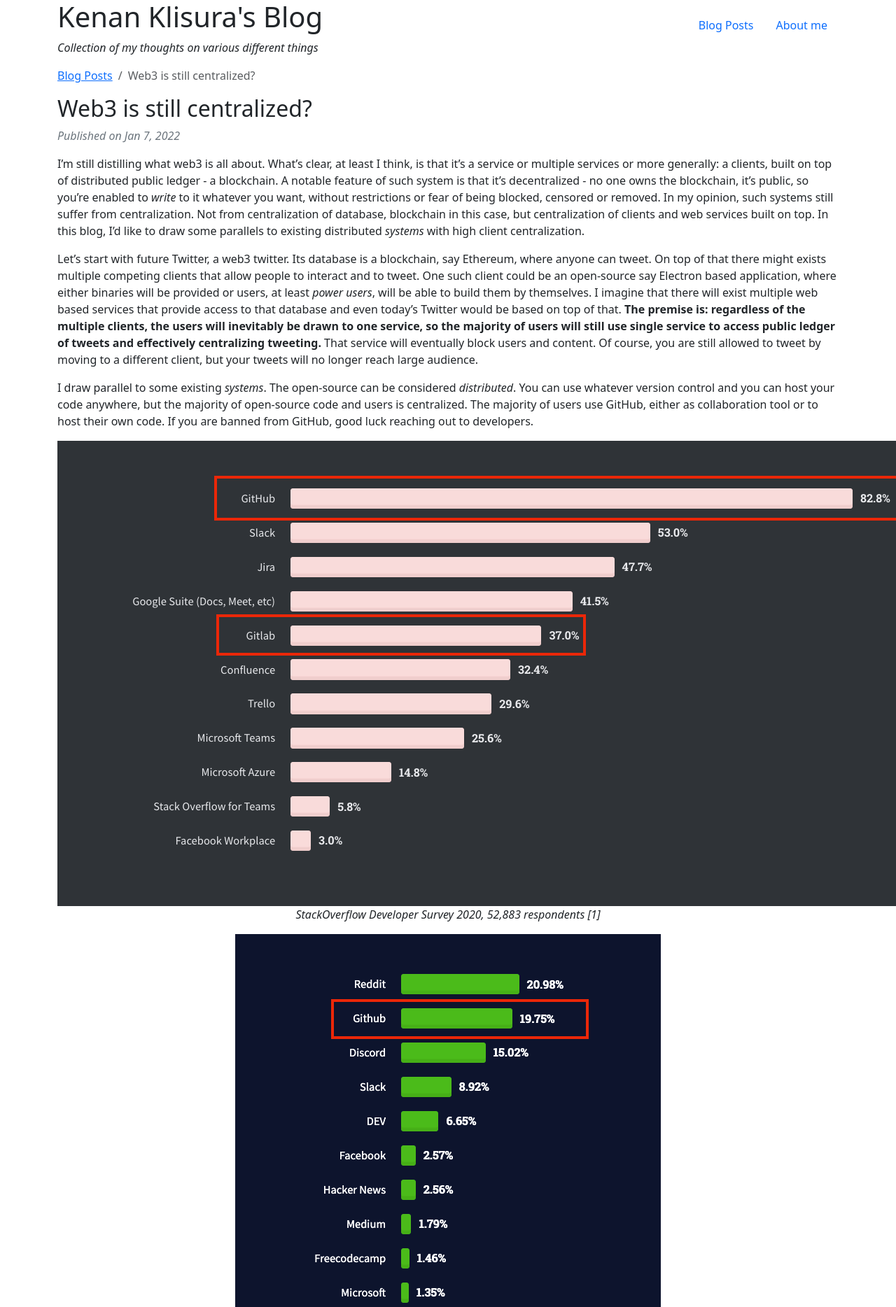
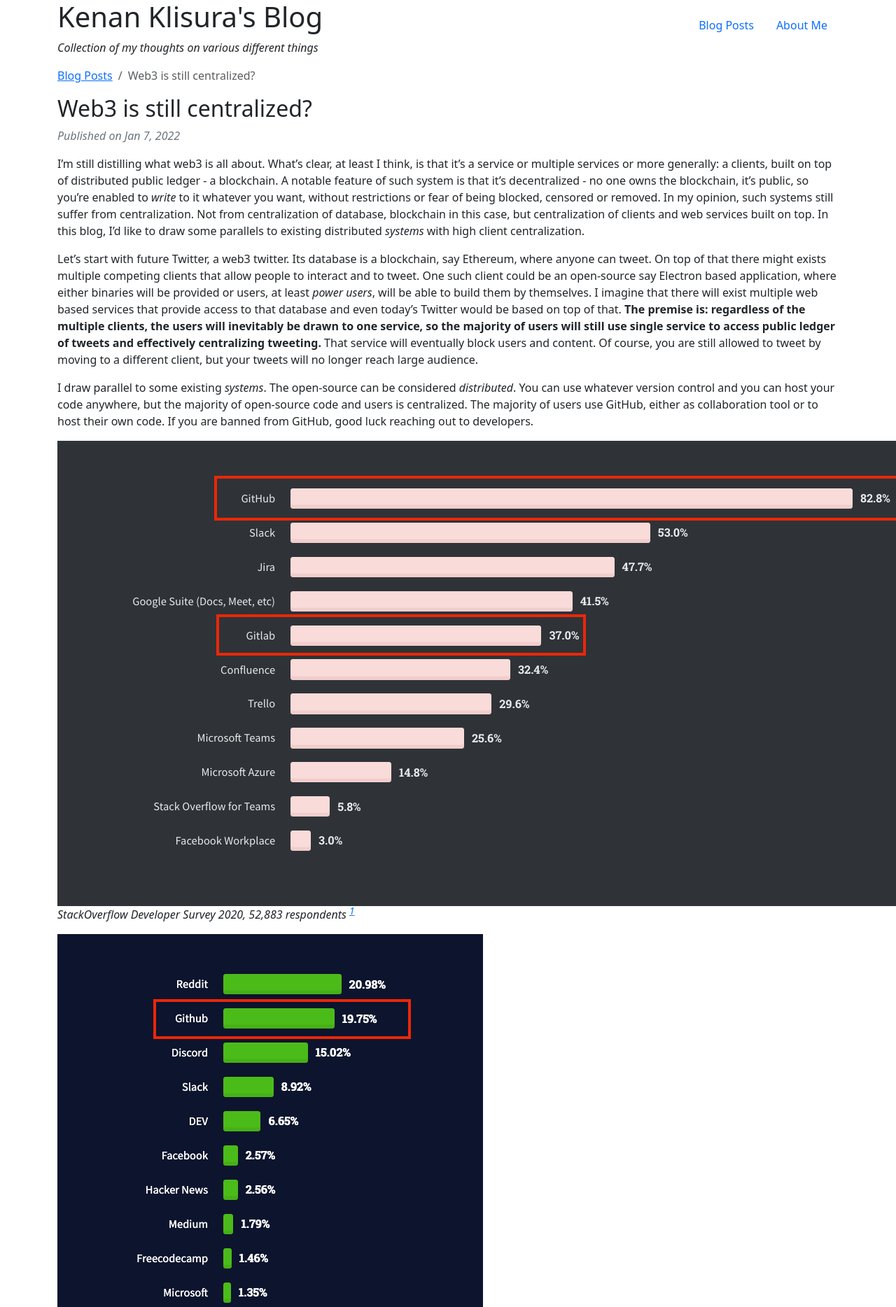
Before and after one commit to kklisura/kklisura.github.io, a Jekyll site: the page built from _posts/2022-01-07-web3-is-still-centralized.md, in a window 1280 px wide. Shown: the top 1868 px of the page at 70% size. Built offline with Jekyll 4.4.1, drawn with Linux system fonts in a browser that asks for light colours; some of the changed text lies outside the part shown.

Commit message:
Minor updates

```diff
--- a/_layouts/default.html
+++ b/_layouts/default.html
@@ -8,13 +8,17 @@
   </head>
   <body>
     <main class="container">
-      <header>
+      <header class="pb-3 pb-md-0">
         <div class="row">
           <div class="col">
             <h1>{{ site.title }}</h1>
           </div>
 
-          <div class="col d-flex align-items-end justify-content-end">
+          <p role="doc-subtitle" class="d-md-none">
+            <em>{{ site.sub-title }}</em>
+          </p>
+
+          <div class="col d-md-flex align-items-end justify-content-end">
             <ul class="nav nav-pills">
               {%- for path in site.header_pages -%}
                 {%- assign current_page = site.pages | where: "path", path | first -%}
@@ -33,12 +37,22 @@
           </div>
         </div>
 
-        <p role="doc-subtitle">
+        <p role="doc-subtitle" class="d-none d-md-block">
           <em>{{ site.sub-title }}</em>
         </p>
       </header>
 
       {{ content }}
     </main>
+
+    <footer class="container">
+      <hr class="border border-dark-subtle opacity-50">
+
+      <p>
+        <em>
+          by Kenan Klisura
+        </em>
+      </p>
+    </footer>
   </body>
 </html>
--- a/_posts/2022-01-07-web3-is-still-centralized.md
+++ b/_posts/2022-01-07-web3-is-still-centralized.md
@@ -13,21 +13,16 @@
 
 I draw parallel to some existing _systems_. The open-source can be considered _distributed_. You can use whatever version control and you can host your code anywhere, but the majority of open-source code and users is centralized. The majority of users use GitHub, either as collaboration tool or to host their own code. If you are banned from GitHub, good luck reaching out to developers.
 
-<p align="center">
-  <img src="/assets/images/web3-is-still-centralized/stackoverflow-developer-survey-2020.png" alt="StackOverflow Developer Survey 2020"/>
-  <em>StackOverflow Developer Survey 2020, 52,883 respondents [1]</em>
-</p>
-<p align="center">
-  <img src="/assets/images/web3-is-still-centralized/stackoverflow-developer-survey-2021.png" alt="StackOverflow Developer Survey 2021"/>
-  <em>StackOverflow Developer Survey 2021, 22,528 respondents [2]</em>
-</p>
+![StackOverflow Developer Survey 2020, 52,883 respondents](/assets/images/web3-is-still-centralized/stackoverflow-developer-survey-2020.png)
+*StackOverflow Developer Survey 2020, 52,883 respondents [^1]*
+
+![StackOverflow Developer Survey 2021, 22,528 respondents](/assets/images/web3-is-still-centralized/stackoverflow-developer-survey-2021.png)
+*StackOverflow Developer Survey 2021, 22,528 respondents [^2]*
 
 Another parallel is BitTorrent, a peer-to-peer file sharing, where files are distributed and decentralized. Majority of users use μTorrent.
 
-<p align="center">
-  <img src="/assets/images/web3-is-still-centralized/bittorrent-client-market-share-wikipedia.png" alt="StackOverflow Developer Survey 2021"/>
-  <em>Usage share of BitTorrent clients, Wikipedia [3][4]</em>
-</p>
+![Usage share of BitTorrent clients, Wikipedia](/assets/images/web3-is-still-centralized/bittorrent-client-market-share-wikipedia.png)
+*Usage share of BitTorrent clients, Wikipedia [^3] [^4]*
 
 If, for whatever reason, μTorrent introduces content filtering and blocking, majority of users won't be able to access your content. Now, I'm not claiming if this is good or bad, since it's kind of questionable what kind of content you are providing so BitTorrent clients need to block it, but that is besides the point. The point is that high client centralization, diminishes the underlying decentralization and I think that it's inevitable that will happen to web3 services as well.
 
@@ -40,10 +35,10 @@
 
 ## References
 
-[1] [StackOverflow Developer Survey 2020, Collaboration tools](https://insights.stackoverflow.com/survey/2020#technology-collaboration-tools-all-respondents) (stackoverflow.com)
+[^1]: [StackOverflow Developer Survey 2020, Collaboration tools](https://insights.stackoverflow.com/survey/2020#technology-collaboration-tools-all-respondents) (stackoverflow.com)
 
-[2] [StackOverflow Developer Survey 2020, Other communities public or private](https://insights.stackoverflow.com/survey/2021#stack-overflow-community-now-new-other-comms-names-other) (stackoverflow.com)
+[^2]: [StackOverflow Developer Survey 2020, Other communities public or private](https://insights.stackoverflow.com/survey/2021#stack-overflow-community-now-new-other-comms-names-other) (stackoverflow.com)
 
-[3] [Usage share of BitTorrent clients](https://en.wikipedia.org/wiki/Usage_share_of_BitTorrent_clients#2020) (wikipedia.org)
+[^3]: [Usage share of BitTorrent clients](https://en.wikipedia.org/wiki/Usage_share_of_BitTorrent_clients#2020) (wikipedia.org)
 
-[4] [uTorrent is the Most Used BitTorrent Client By Far](https://torrentfreak.com/utorrent-is-the-most-used-bittorrent-client-by-far-200405/) (torrentfreak.com)
+[^4]: [uTorrent is the Most Used BitTorrent Client By Far](https://torrentfreak.com/utorrent-is-the-most-used-bittorrent-client-by-far-200405/) (torrentfreak.com)
--- a/_sass/_bootstrap.scss
+++ b/_sass/_bootstrap.scss
@@ -1,3 +1,5 @@
+$sub-sup-font-size: .85em;
+
 // Custom bootstrap configuration
 @import "bootstrap/scss/functions";
 @import "bootstrap/scss/variables";
```
Also changed, not shown: _posts/2018-12-16-social-login-for-spas-via-springboot-and-emberjs.md (+1 -1 lines), _posts/2023-10-27-postgres-interactive-restore.md (+4 -4 lines), about.md (+1 -1 lines).
